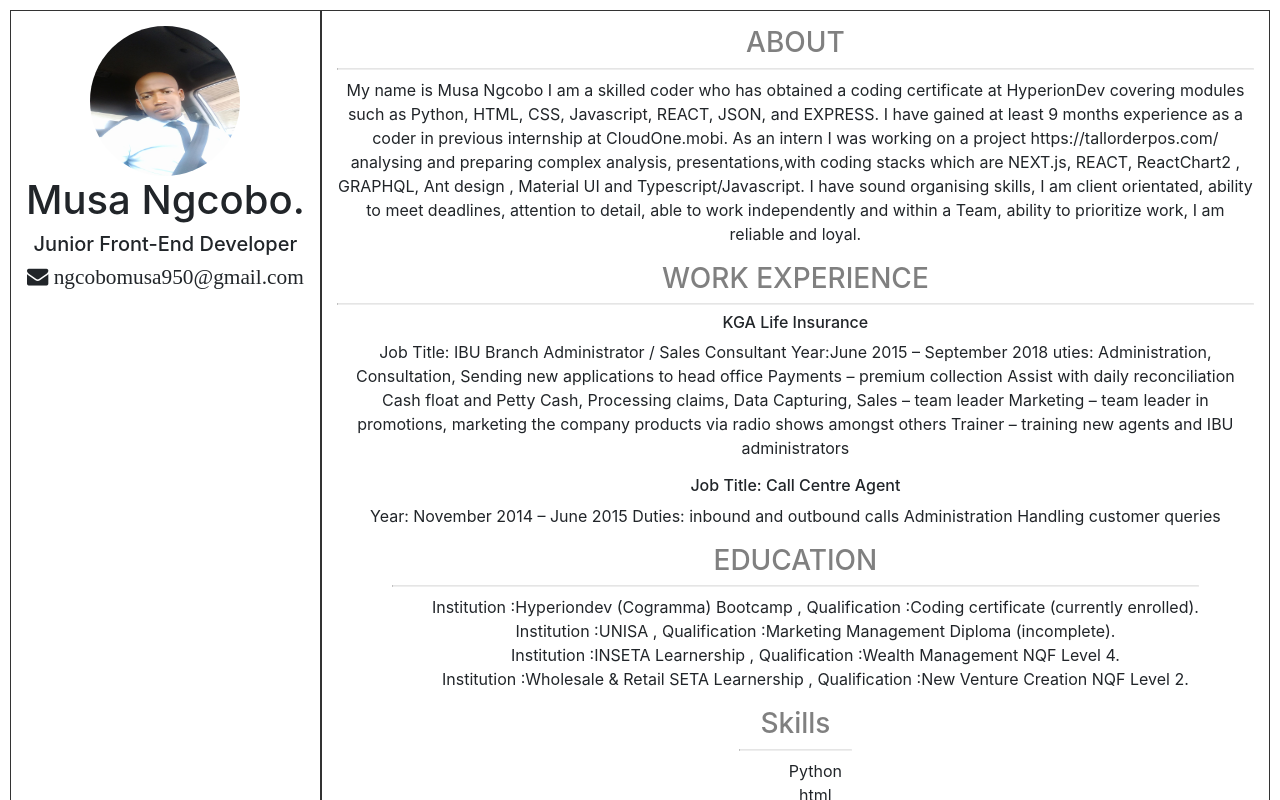
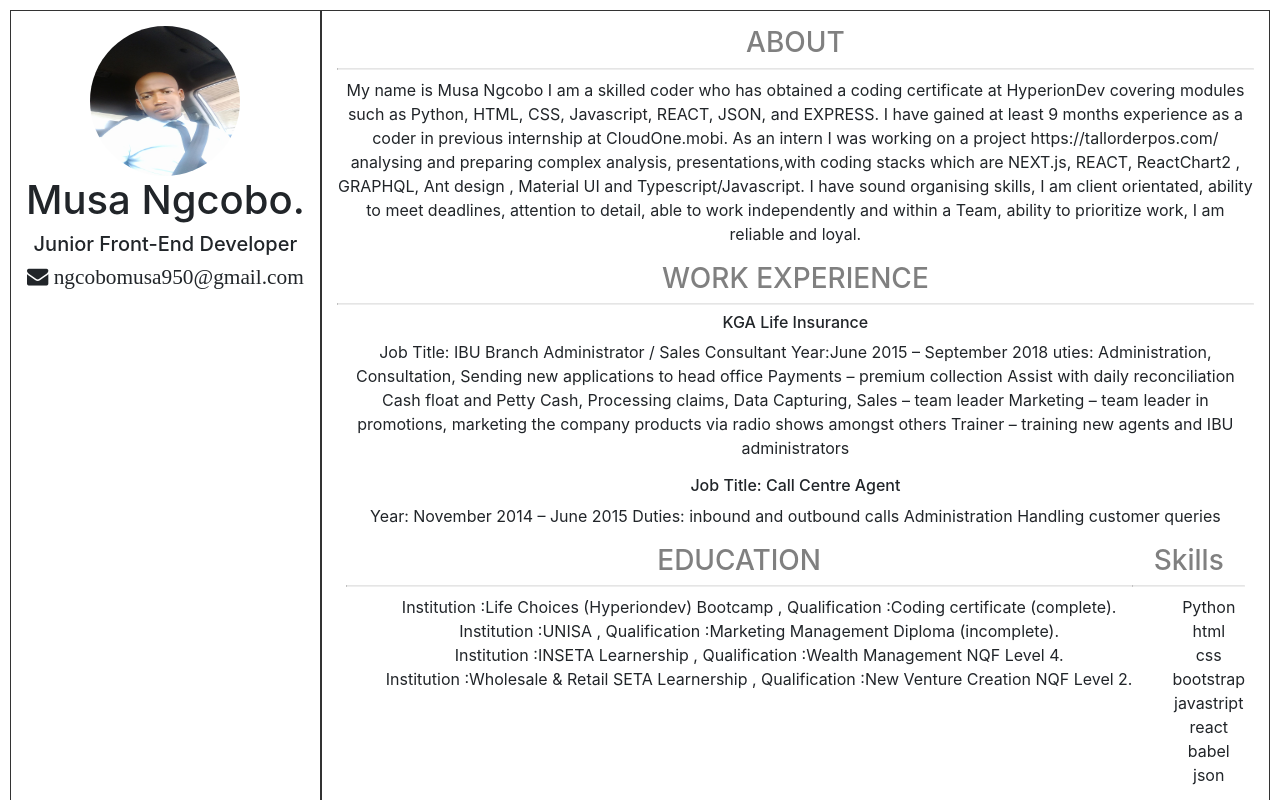
Before and after one commit to Ngcobo950/Online, a React (Create React App) app: page / in a window 1280 px wide. Shown: the top 800 px of the page. Built offline with nearby package versions, Linux system fonts and the light colour scheme; the HTML template or start-up script is replaced by a standard one.

Commit message:
Update Education.js

```diff
--- a/src/component/Education.js
+++ b/src/component/Education.js
@@ -6,9 +6,9 @@
 		<h3>EDUCATION</h3>
 		<hr id='edu'/>
 		<ul id='education'>
-		<li>Institution :Hyperiondev (Cogramma) Bootcamp ,
+		<li>Institution :Life Choices (Hyperiondev) Bootcamp ,
 
-		Qualification :Coding certificate (currently enrolled).</li>
+		Qualification :Coding certificate (complete).</li>
 
 		<li>Institution :UNISA ,
 
```
